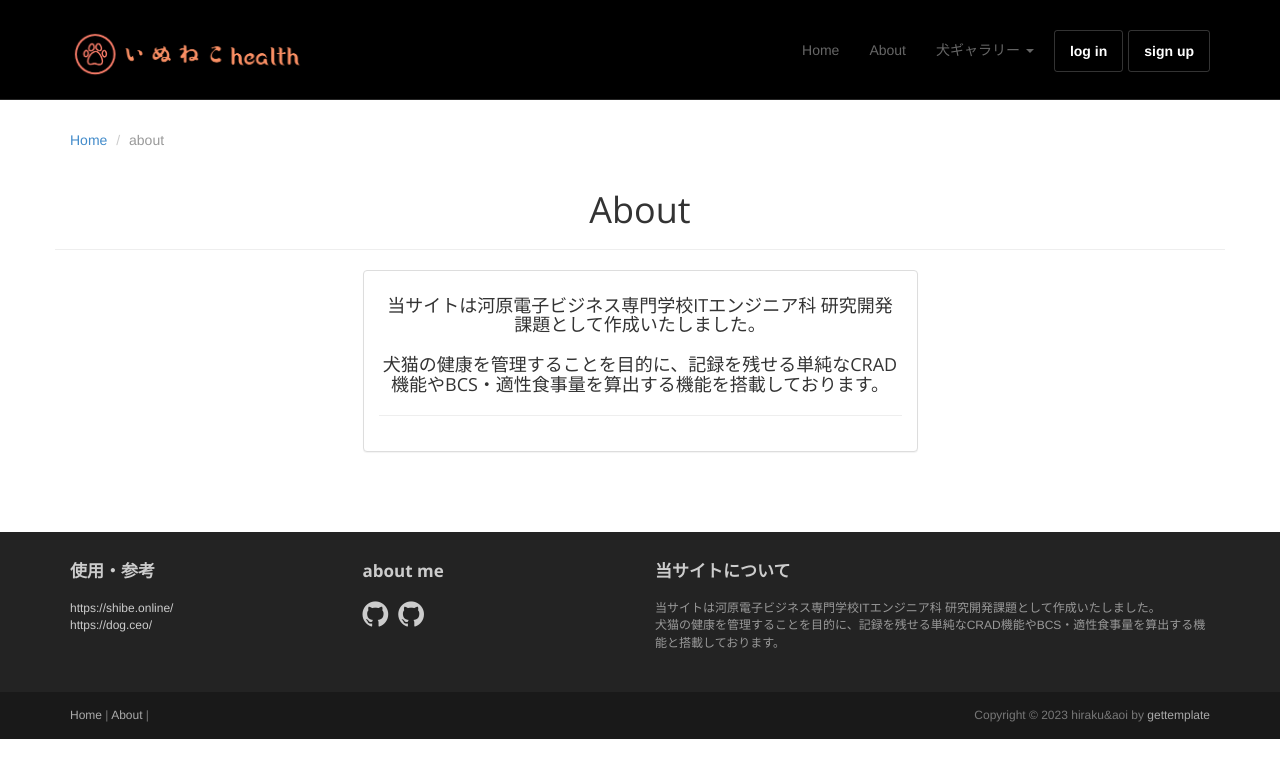
After one commit to aohana-AO/inuneko2, a Django app: page /about in a window 1280 px wide. The commit adds this page. Shown: the top 778 px of the page. Run offline with Django 4.2, Linux system fonts and the light colour scheme; parts of the project's set-up code (start-up, migrations or seed data) failed here and were passed over; some libraries are stand-ins or nearby versions.

Commit message:
about.html追加

```diff
--- /dev/null
+++ b/app/templates/app/about.html
@@ -0,0 +1,52 @@
+
+{% extends "app/base.html" %}
+{% load widget_tweaks %}
+{% load static %}
+
+{% block content %}
+
+
+
+
+    <!-- container -->
+    <div class="container">
+
+        <ol class="breadcrumb">
+            <li><a href="{% url "index" %}">Home</a></li>
+            <li class="active">about</li>
+        </ol>
+
+        <div class="row" style="text-align: center;">
+
+            <!-- Article main content -->
+            <article class="col-xs-20 maincontent">
+                <header class="page-header">
+                    <h1 class="page-title">About</h1>
+                </header>
+
+                <div class="col-md-6 col-md-offset-3 col-sm-8 col-sm-offset-2">
+                    <div class="panel panel-default">
+                        <div class="panel-body">
+
+
+                            <h4 class="thin text-center">当サイトは河原電子ビジネス専門学校ITエンジニア科 研究開発課題として作成いたしました。<br><br>
+犬猫の健康を管理することを目的に、記録を残せる単純なCRAD機能やBCS・適性食事量を算出する機能を搭載しております。
+                            </h4>
+                            <hr>
+
+
+                        </div>
+
+                    </div>
+                </div>
+
+        </article>
+        </div>
+
+        <!-- /Article -->
+
+    </div>
+    </div>    <!-- /container -->
+
+
+{% endblock %}
--- a/app/templates/app/base.html
+++ b/app/templates/app/base.html
@@ -41,7 +41,7 @@
 			<div class="navbar-collapse collapse">
 				<ul class="nav navbar-nav pull-right">
 					<li><a href="{% url 'index' %}">Home</a></li>
-					<li><a href="index.html">About</a></li>
+					<li><a href="{% url 'about' %}">About</a></li>
 					<li class="dropdown">
 						<a href="#" class="dropdown-toggle" data-toggle="dropdown">犬ギャラリー <b class="caret"></b></a>
 						<ul class="dropdown-menu">
--- a/app/urls.py
+++ b/app/urls.py
@@ -3,6 +3,7 @@ from app import views
 
 urlpatterns = [
     path('', views.IndexView.as_view(), name='index'),
+    path('about', views.AboutView.as_view(), name='about'),
     path('inu_random', views.APItati.inu, name='inu_random'),
     path('CaloryInu', views.Calory.inucalory, name='CaloryInu'),
     path('CaloryNeko', views.Calory.nekocalory, name='CaloryNeko'),
--- a/app/views.py
+++ b/app/views.py
@@ -10,6 +10,10 @@ from django.views.generic import TemplateView, ListView
 
 import requests
 
+class AboutView(View):
+    def get(self, request, *args, **kwargs):
+
+        return render(request, 'app/about.html')
 
 class IndexView(View):
     def get(self, request, *args, **kwargs):
```
